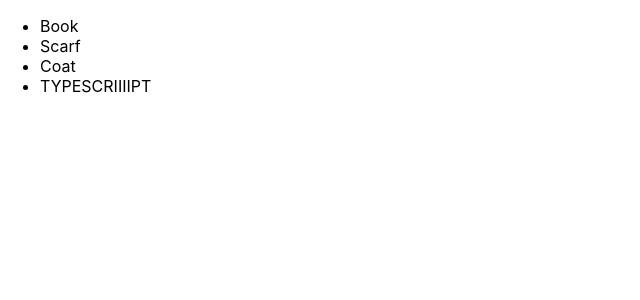
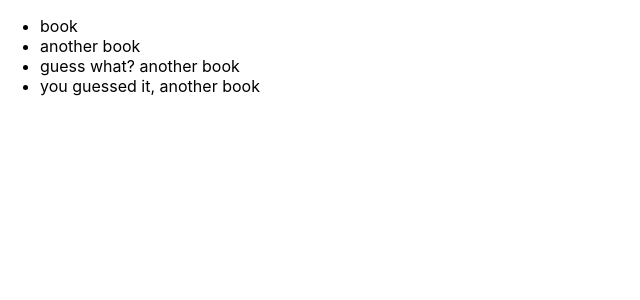
Before and after one commit to ad-bak/react-typescript, a React (Create React App) app: page / in a window 1280 px wide. Shown: the top 300 px of the page, without its empty margins (0-640 px from the left). Built offline with nearby package versions, Linux system fonts and the light colour scheme.

Commit message:
shaped Todos component with typescript

```diff
--- a/src/App.tsx
+++ b/src/App.tsx
@@ -1,9 +1,16 @@
 import Todos from "./components/Todos";
+
+const items = [
+  "book",
+  "another book",
+  "guess what? another book",
+  "you guessed it, another book",
+];
 
 function App() {
   return (
     <div>
-      <Todos />
+      <Todos items={items} />
     </div>
   );
 }
--- a/src/components/Todos.tsx
+++ b/src/components/Todos.tsx
@@ -1,12 +1,13 @@
-function Todos() {
+import React from "react";
+
+const Todos: React.FC<{ items: string[] }> = (props) => {
   return (
     <ul>
-      <li>Book</li>
-      <li>Scarf</li>
-      <li>Coat</li>
-      <li>TYPESCRIIIIPT</li>
+      {props.items.map((item) => (
+        <li key={item}>{item}</li>
+      ))}
     </ul>
   );
-}
+};
 
 export default Todos;
```
